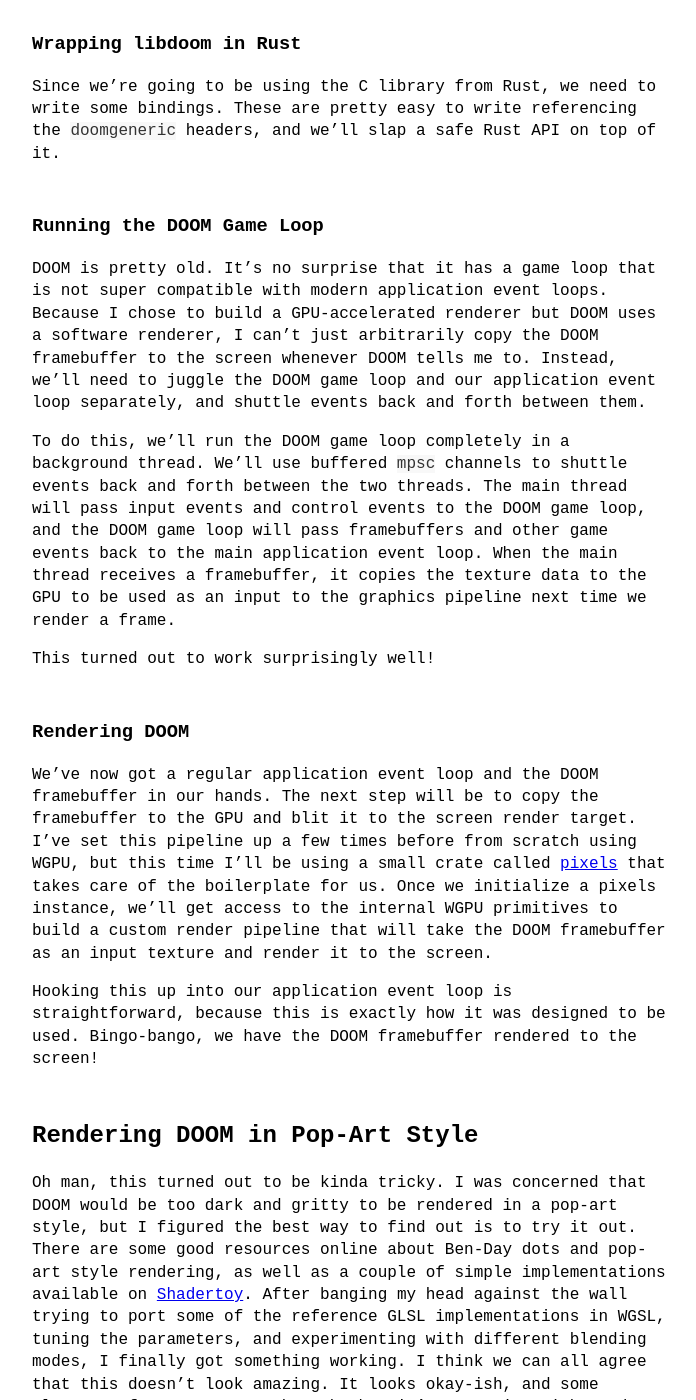
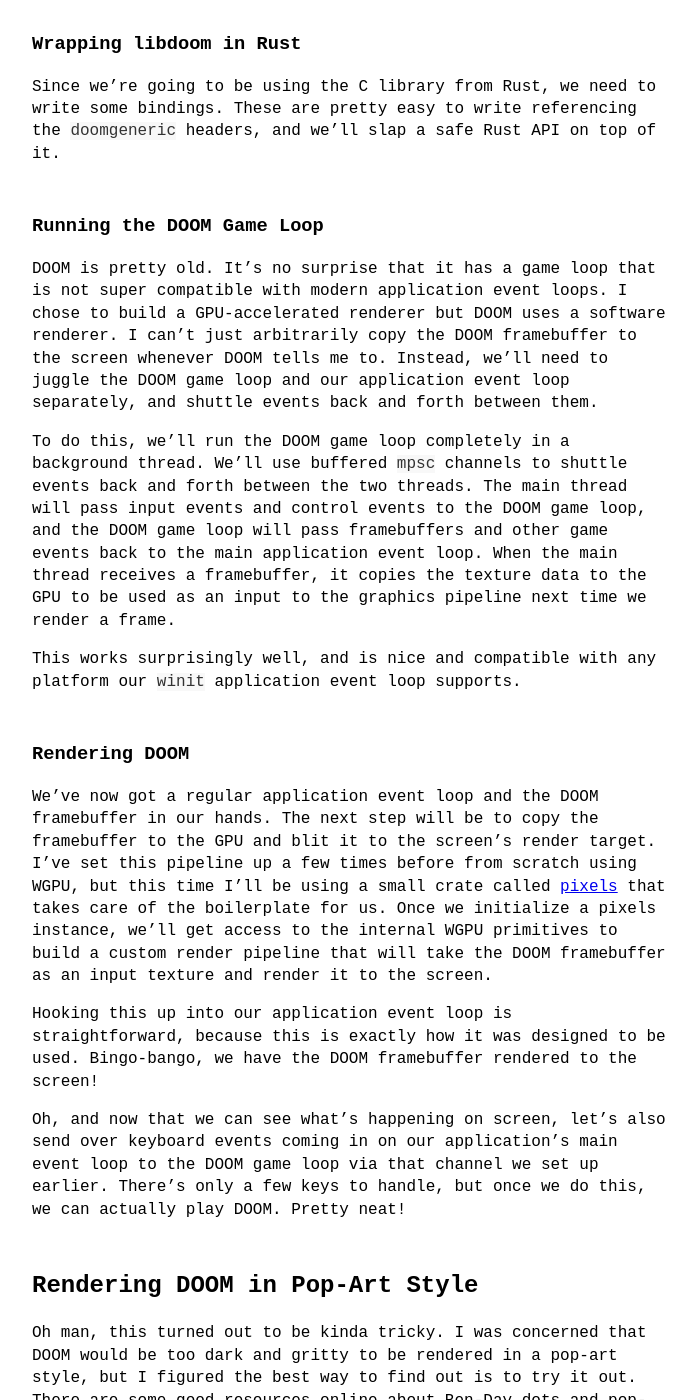
Before and after one commit to ryanwebber/ryanwebber.github.io, a Jekyll site: the page built from content/_projects/popdoom.md, in a window 1280 px wide and 1400 px high, scrolled down 1345 px. Shown: the whole window, without its empty margins (288-984 px from the left). Built offline with Jekyll 4.4.1, drawn with Linux system fonts in a browser that asks for light colours.

Commit message:
Cleaned up grammar in popdoom

```diff
--- a/content/_projects/popdoom.md
+++ b/content/_projects/popdoom.md
@@ -38,7 +38,7 @@ easy to write referencing the `doomgeneric` headers, and we'll slap a safe Rust
 ### Running the DOOM Game Loop
 
 DOOM is pretty old. It's no surprise that it has a game loop that is not super compatible with modern
-application event loops. Because I chose to build a GPU-accelerated renderer but DOOM uses a software renderer,
+application event loops. I chose to build a GPU-accelerated renderer but DOOM uses a software renderer.
 I can't just arbitrarily copy the DOOM framebuffer to the screen whenever DOOM tells me to. Instead, we'll
 need to juggle the DOOM game loop and our application event loop separately, and shuttle events back and forth
 between them.
@@ -49,12 +49,13 @@ and control events to the DOOM game loop, and the DOOM game loop will pass frame
 events back to the main application event loop. When the main thread receives a framebuffer, it copies the
 texture data to the GPU to be used as an input to the graphics pipeline next time we render a frame.
 
-This turned out to work surprisingly well!
+This works surprisingly well, and is nice and compatible with any platform our `winit` application
+event loop supports.
 
 ### Rendering DOOM
 
 We've now got a regular application event loop and the DOOM framebuffer in our hands. The next step will
-be to copy the framebuffer to the GPU and blit it to the screen render target. I've set this pipeline up
+be to copy the framebuffer to the GPU and blit it to the screen's render target. I've set this pipeline up
 a few times before from scratch using WGPU, but this time I'll be using a small crate called
 [pixels](https://docs.rs/pixels/latest/pixels/) that takes care of the boilerplate for us. Once
 we initialize a pixels instance, we'll get access to the internal WGPU primitives to build a custom
@@ -62,6 +63,10 @@ render pipeline that will take the DOOM framebuffer as an input texture and rend
 
 Hooking this up into our application event loop is straightforward, because this is exactly how it
 was designed to be used. Bingo-bango, we have the DOOM framebuffer rendered to the screen!
+
+Oh, and now that we can see what's happening on screen, let's also send over keyboard events coming
+in on our application's main event loop to the DOOM game loop via that channel we set up earlier. There's
+only a few keys to handle, but once we do this, we can actually play DOOM. Pretty neat!
 
 ## Rendering DOOM in Pop-Art Style
 
```
